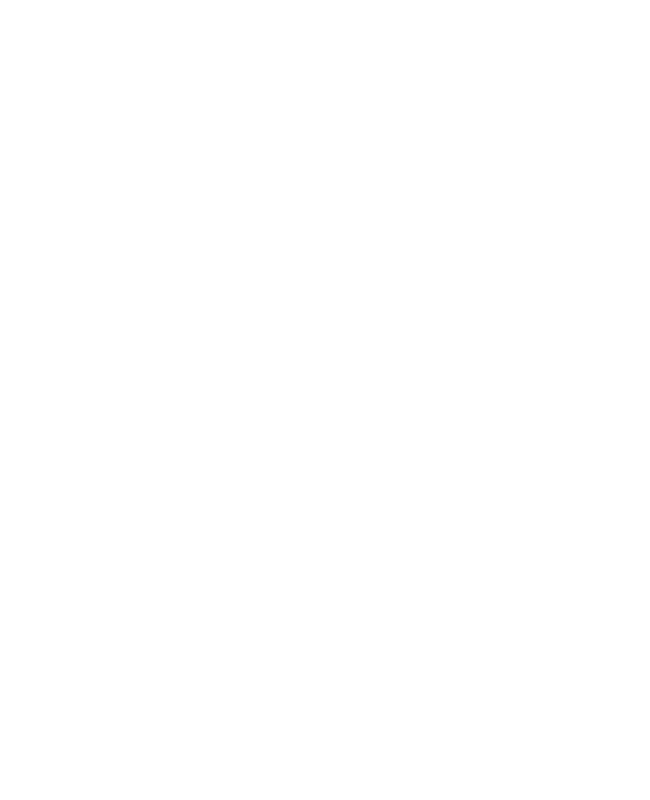
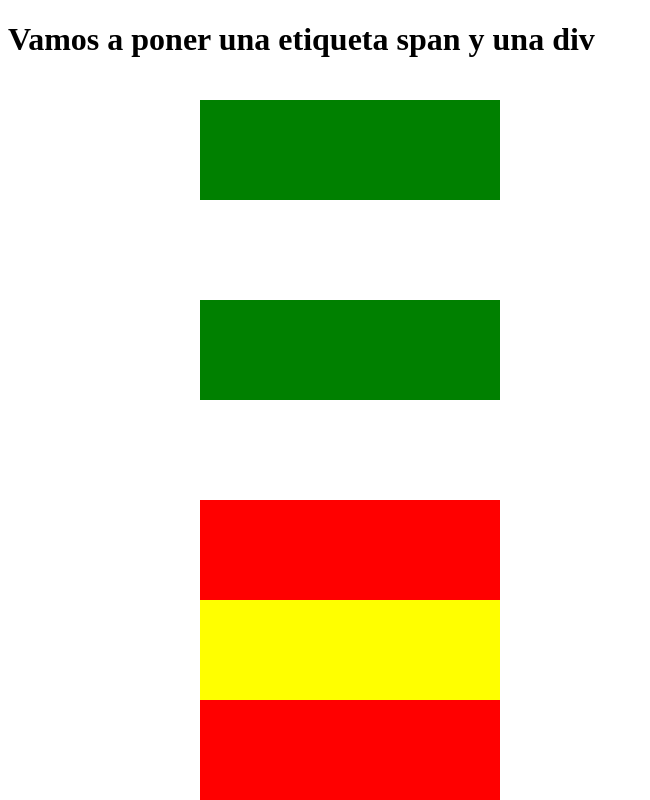
Before and after one commit to nicoocr/LMSGI, a plain HTML site: page prueba.html in a window 1280 px wide. Shown: the whole page, without its empty margins (0-650 px from the left). Drawn offline with Linux system fonts and the light colour scheme.

Commit message:
prueba.html

```diff
--- a/prueba.html
+++ b/prueba.html
@@ -6,6 +6,50 @@
     <title>Document</title>
 </head>
 <body>
+    <h1>Vamos a poner una etiqueta span y una div</h1>
+
+    <div style="background-color: white;
+    position:
+    absolute;
+    top: 200px;
+    left: 200px;
+    width: 300px;
+    height: 100px;"></div>
+    <div style="background-color: green;
+    position:
+    absolute;
+    top: 100px;
+    left: 200px;
+    width: 300px;
+    height: 100px;"></div>
+    <div style="background-color: green;
+    position:
+    absolute;
+    top: 300px;
+    left: 200px;
+    width: 300px;
+    height: 100px;"></div>
+    <div style="background-color: red;
+    position:
+    absolute;
+    top: 500px;
+    left: 200px;
+    width: 300px;
+    height: 100px;"></div>
+    <div style="background-color: yellow;
+    position:
+    absolute;
+    top: 600px;
+    left: 200px;
+    width: 300px;
+    height: 100px;"></div>
+    <div style="background-color: red;
+    position:
+    absolute;
+    top: 700px;
+    left: 200px;
+    width: 300px;
+    height: 100px;"></div>
 
 </body>
 </html>
```
